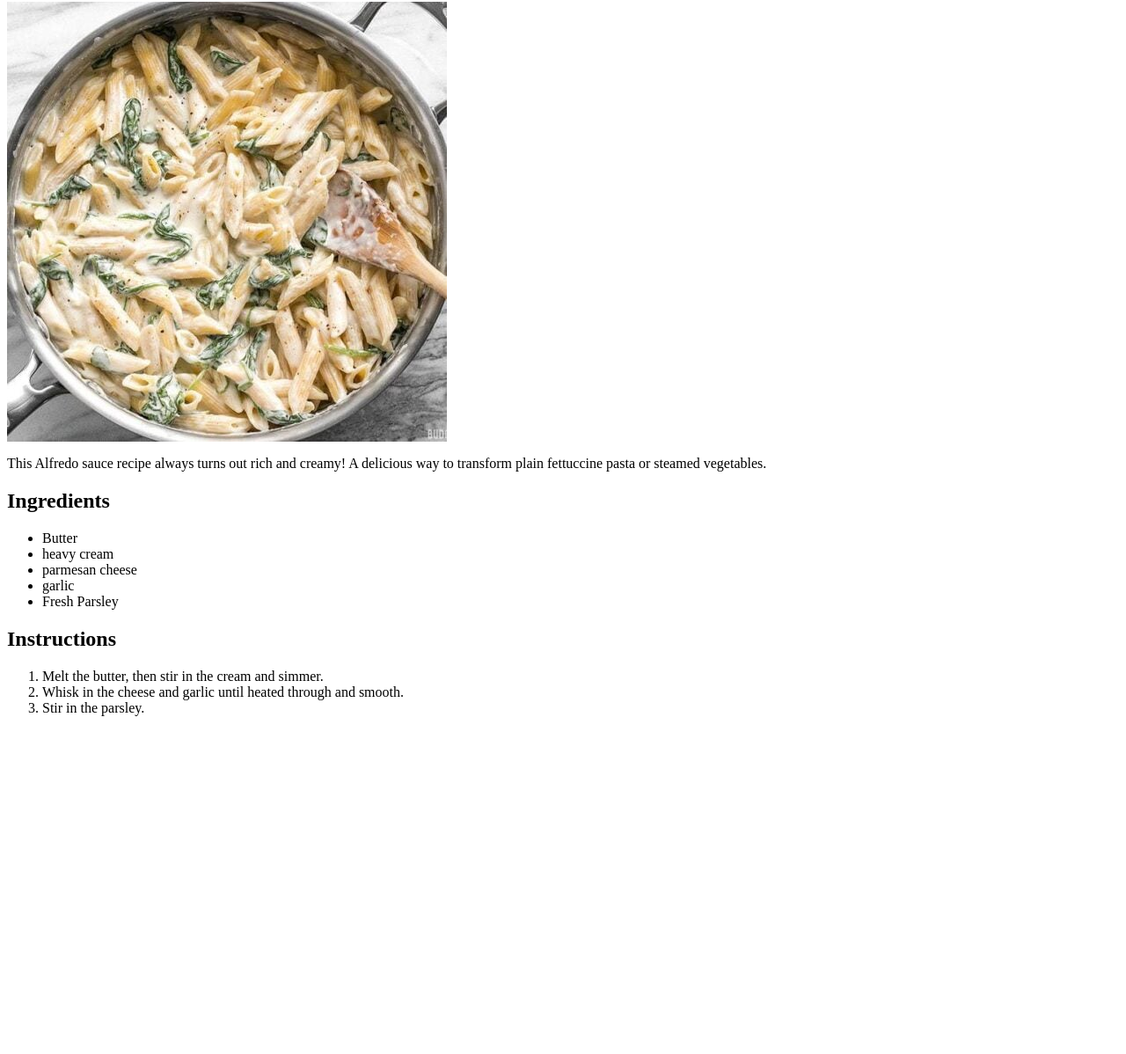
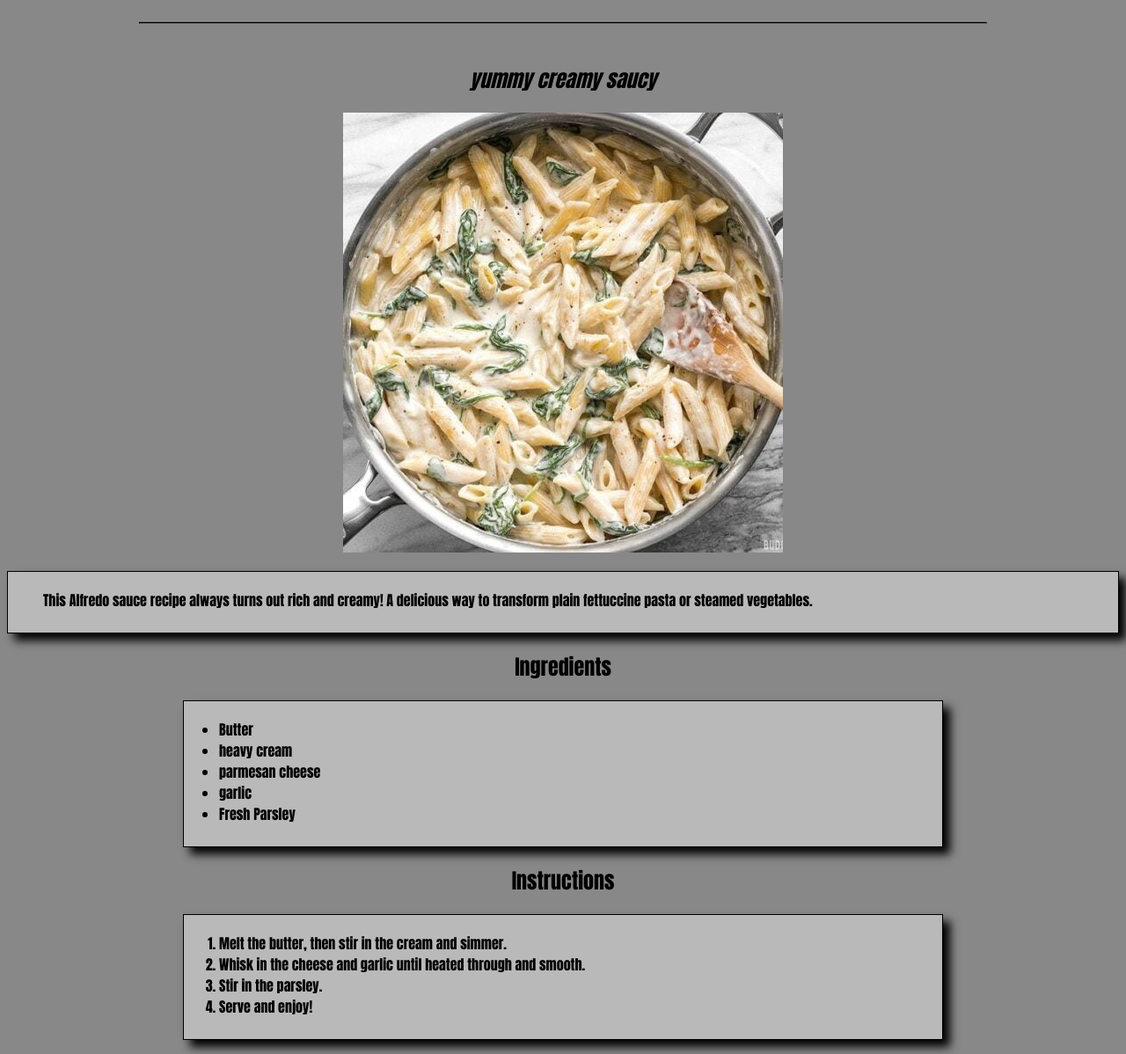
Before and after one commit to ffreed101/odin-recipes, a plain HTML site: page recipes/alfredo.html in a window 1280 px wide. Shown: the part 111-1309 px from the top of the page at 88% size. Before the commit the page ends 941 px from the top, so only its background shows below. Drawn offline with Linux system fonts and the light colour scheme.

Commit message:
added styles to alfredo.html, added box shadow, added sections to css classes to give it style

```diff
--- a/recipes/alfredo.html
+++ b/recipes/alfredo.html
@@ -1,18 +1,40 @@
+<!DOCTYPE html>
+<html lang="en">
+  <head>
+    <meta charset="UTF-8" />
+    <meta name="viewport" content="width=device-width, initial-scale=1.0" />
+    <title>Document</title>
+    <link rel="stylesheet" href="../styles.css" />
+  </head>
+  <body></body>
+</html>
+
 <h1>Alfredo</h1>
+<hr />
 <h2><em>yummy creamy saucy</em></h2>
-<img src="/images/Alfredo.jpg" alt="A Very Yummy Alfredo">
-<p>This Alfredo sauce recipe always turns out rich and creamy! A delicious way to transform plain fettuccine pasta or steamed vegetables.</p>
+
+<img src="/images/Alfredo.jpg" alt="A Very Yummy Alfredo" />
+<p class="recipes">
+  This Alfredo sauce recipe always turns out rich and creamy! A delicious way to
+  transform plain fettuccine pasta or steamed vegetables.
+</p>
 <h2>Ingredients</h2>
-<ul>
+<div class="recipe-container">
+  <ul class="recipes">
     <li>Butter</li>
     <li>heavy cream</li>
     <li>parmesan cheese</li>
     <li>garlic</li>
     <li>Fresh Parsley</li>
-</ul>
+  </ul>
+</div>
+
 <h2>Instructions</h2>
-<ol>
-    <li>Melt the butter, then stir in the cream and simmer.</li>
-    <li>Whisk in the cheese and garlic until heated through and smooth.</li>
-    <li>Stir in the parsley.</li>
+<div class="recipe-container">
+<ol class="recipes">
+  <li>Melt the butter, then stir in the cream and simmer.</li>
+  <li>Whisk in the cheese and garlic until heated through and smooth.</li>
+  <li>Stir in the parsley.</li>
+  <li>Serve and enjoy!</li>
 </ol>
+</div>
--- a/styles.css
+++ b/styles.css
@@ -5,13 +5,13 @@ body {
 }
 
 h1{
-
+    font-size: 48px;
 }
 
 hr {
     border-color: black;
     margin: 0 150px;
-    margin-bottom: 30px;
+    margin-bottom: 45px;
 }
 
 .recipe-container {
@@ -24,4 +24,5 @@ hr {
     background-color: #b9b9b9;
     height: 100%;
     padding: 20px 0 25px 40px;
+    box-shadow: 8px 8px 10px #000000;
 }
```
